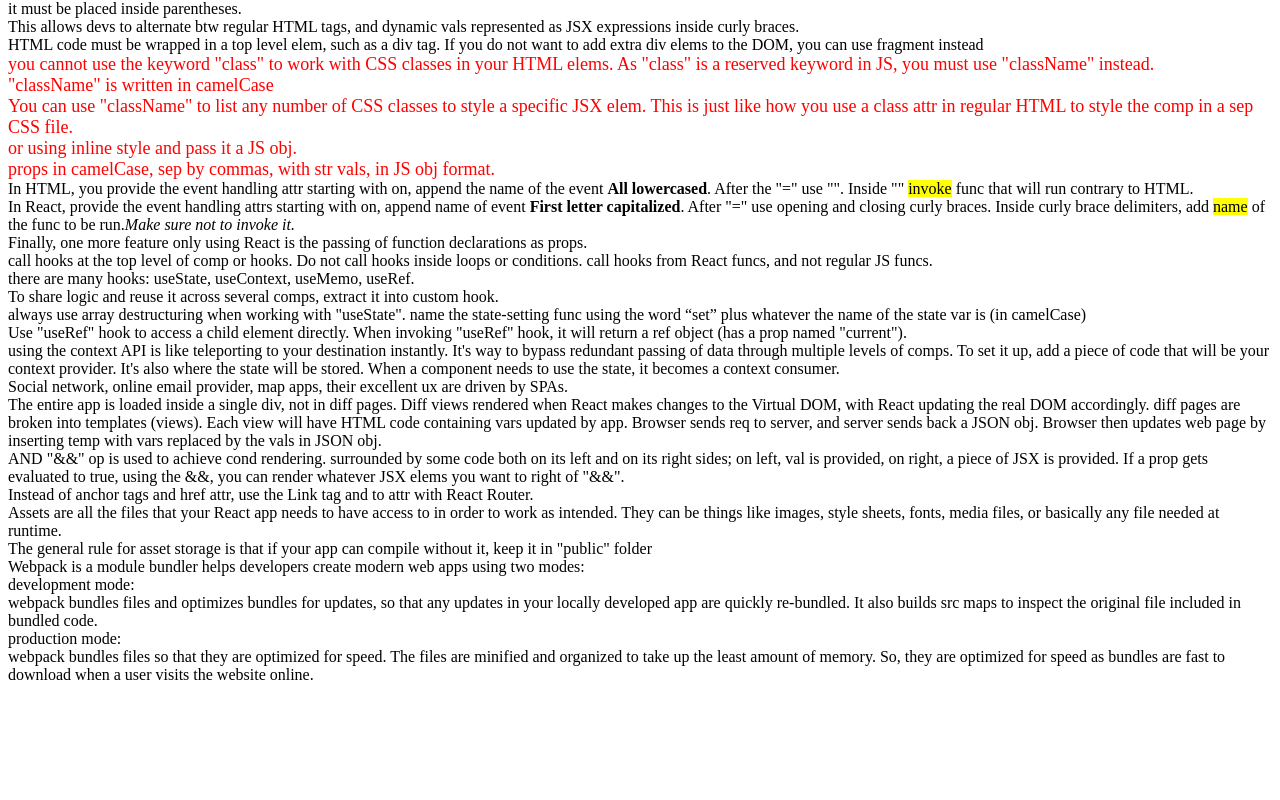
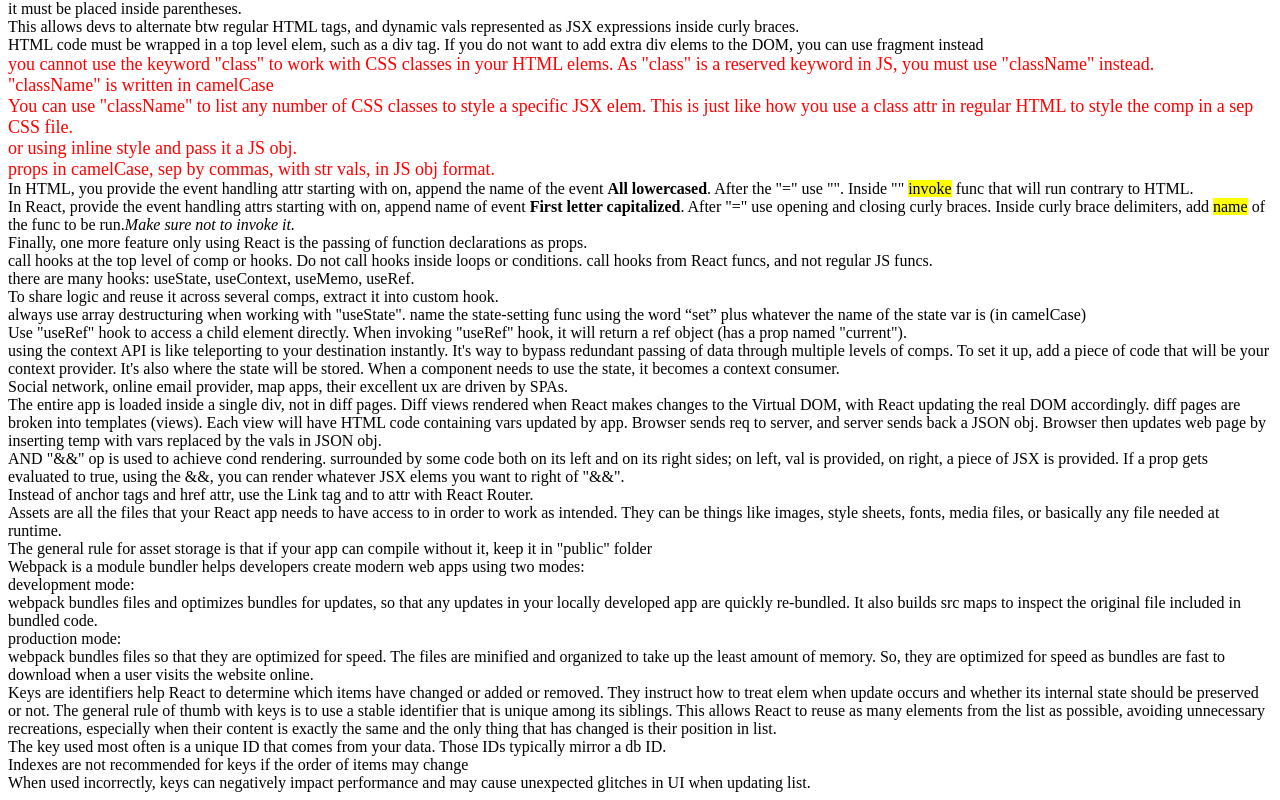
Before and after one commit to 12-12-DO4/learning, a React (Create React App) app in the folder meta_web/front/react/firstapp/: page /notes in a window 1280 px wide. Shown: the part 784-1584 px from the top of the page. Before the commit the page ends 1476 px from the top, so only its background shows below. Built offline with nearby package versions, Linux system fonts and the light colour scheme.

Commit message:
imp notes about react comps in depth

```diff
--- a/meta_web/front/react/firstapp/src/Notes.js
+++ b/meta_web/front/react/firstapp/src/Notes.js
@@ -157,6 +157,7 @@ function Notes() {
         </div>
       }
       {/* cond ? <p>cond works successfully</p> : setCond(true) */}
+      {/* cond && <p>cond works successfully</p> */}
       <div className="router">
         Instead of anchor tags and href attr, use the Link tag and to attr with React Router.
       </div>
@@ -176,6 +177,17 @@ function Notes() {
         The files are minified and organized to take up the least amount of memory.
         So, they are optimized for speed as bundles are fast to download when a user visits the website online.
       </div>
+      <div className="keys">
+        Keys are identifiers help React to determine which items have changed or added or removed.
+        They instruct how to treat elem when update occurs and whether its internal state should be preserved or not.
+        The general rule of thumb with keys is to use a stable identifier that is unique among its siblings.
+        This allows React to reuse as many elements from the list as possible, avoiding unnecessary recreations,
+        especially when their content is exactly the same and the only thing that has changed is their position in list.
+        <br />The key used most often is a unique ID that comes from your data. Those IDs typically mirror a db ID.
+        <br />Indexes are not recommended for keys if the order of items may change
+        <br />When used incorrectly, keys can negatively impact performance and
+        may cause unexpected glitches in UI when updating list.
+      </div>
     </div>
   )
 };
```
